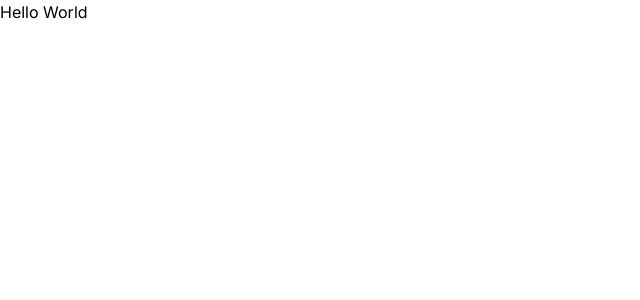
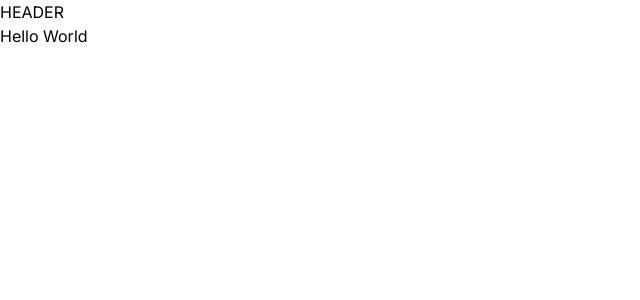
Before and after one commit to bfukumori/devstore, a Next.js app: page / in a window 1280 px wide. Shown: the top 300 px of the page, without its empty margins (0-640 px from the left). Built offline with nearby package versions, Linux system fonts and the light colour scheme.

Commit message:
feat: base layout

```diff
--- /dev/null
+++ b/src/app/(store)/(home)/loading.tsx
@@ -0,0 +1,3 @@
+export default function HomeLoading() {
+  return <p>Carregando...</p>;
+}
--- /dev/null
+++ b/src/app/(store)/(home)/page.tsx
@@ -0,0 +1,4 @@
+export default async function Home() {
+  await new Promise((resolve) => setTimeout(resolve, 2000));
+  return <h1>Hello World</h1>;
+}
--- /dev/null
+++ b/src/app/(store)/layout.tsx
@@ -0,0 +1,11 @@
+import { Header } from '@/components/header';
+import { ReactNode } from 'react';
+
+export default function StoreLayout({ children }: { children: ReactNode }) {
+  return (
+    <div>
+      <Header />
+      {children}
+    </div>
+  );
+}
--- /dev/null
+++ b/src/app/(store)/search/loading.tsx
@@ -0,0 +1,3 @@
+export default function SearchLoading() {
+  return <p>Carregando busca...</p>;
+}
--- /dev/null
+++ b/src/app/(store)/search/page.tsx
@@ -0,0 +1,4 @@
+export default async function Search() {
+  await new Promise((resolve) => setTimeout(resolve, 2000));
+  return <h1>Search</h1>;
+}
--- a/src/app/page.tsx
+++ /dev/null
@@ -1,3 +0,0 @@
-export default function Home() {
-  return <h1>Hello World</h1>;
-}
--- /dev/null
+++ b/src/components/header.tsx
@@ -0,0 +1,3 @@
+export function Header() {
+  return <header>HEADER</header>;
+}
```
